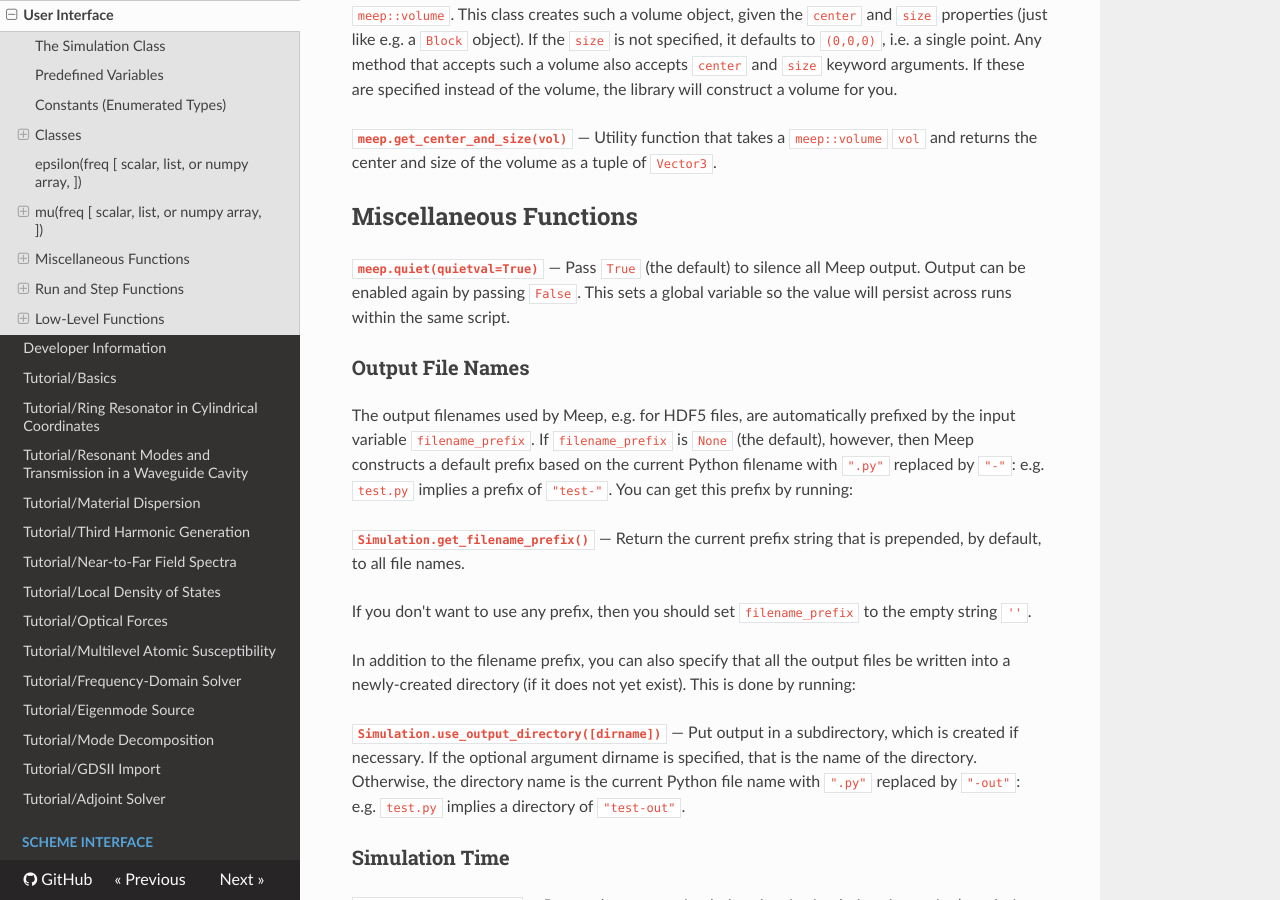
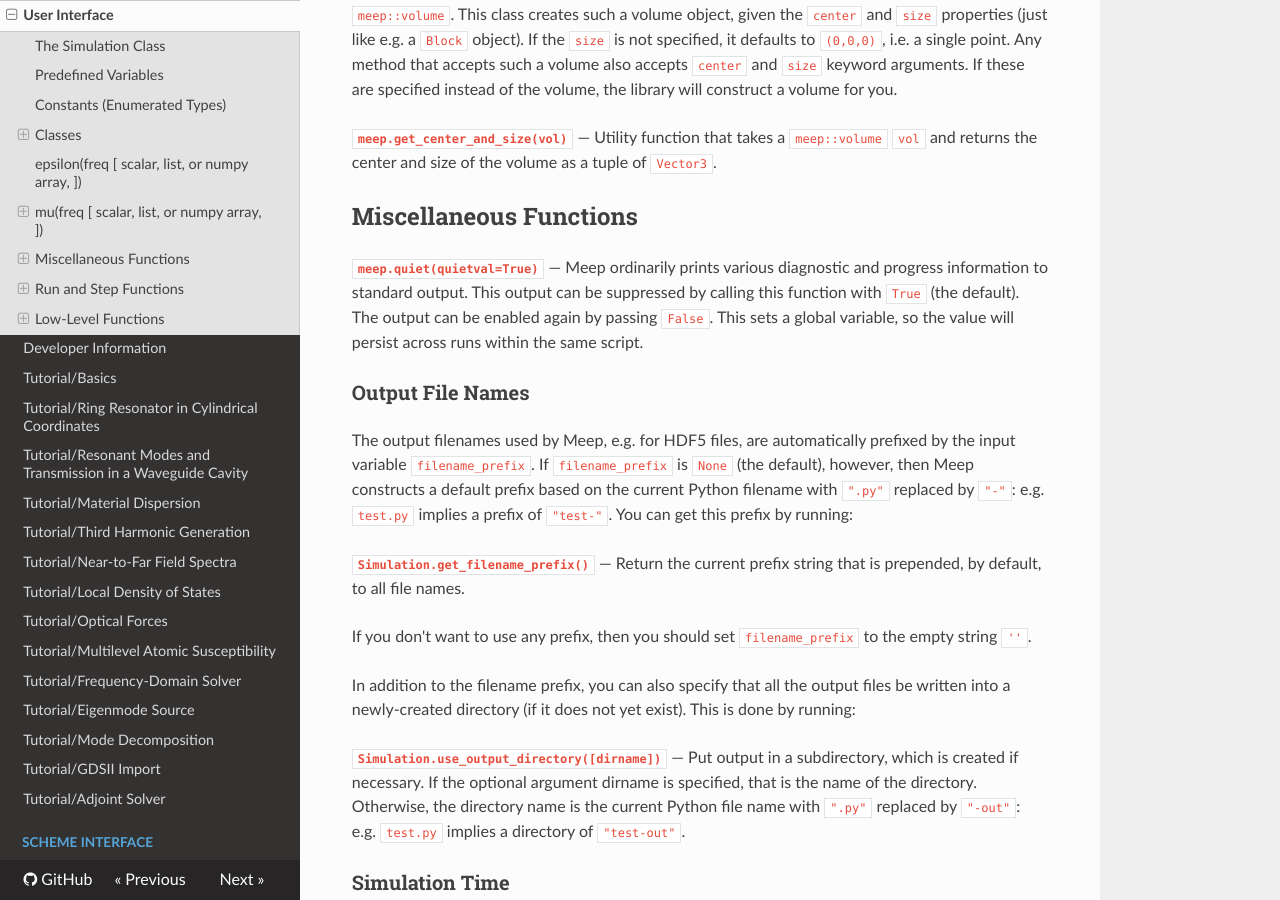
Before and after one commit to NanoComp/meep, an MkDocs documentation site: the page built from doc/docs/Python_User_Interface.md, in a window 1280 px wide and 900 px high, scrolled down 27210 px. Built offline with MkDocs 1.6.1, drawn with Linux system fonts in a browser that asks for light colours; nearby versions of some CDN libraries; formulas are drawn with MathJax 3; old or Windows-style settings are respelled for this version of MkDocs.

Commit message:
Update quiet docs

```diff
--- a/doc/docs/Python_User_Interface.md
+++ b/doc/docs/Python_User_Interface.md
@@ -938,7 +938,7 @@ Miscellaneous Functions
 
 **`meep.quiet(quietval=True)`**
 —
-Pass `True` (the default) to silence all Meep output. Output can be enabled again by passing `False`. This sets a global variable so the value will persist across runs within the same script.
+Meep ordinarily prints various diagnostic and progress information to standard output. This output can be suppressed by calling this function with `True` (the default). The output can be enabled again by passing `False`. This sets a global variable, so the value will persist across runs within the same script.
 
 ### Output File Names
 
```
